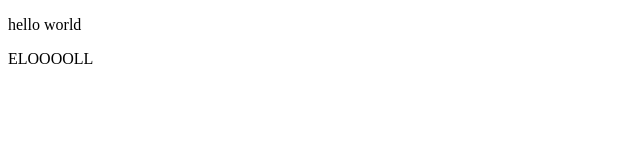
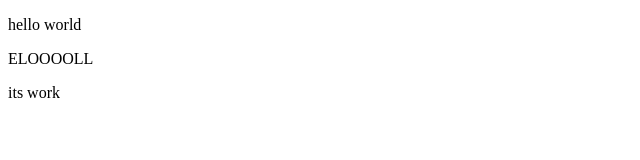
Before and after one commit to Yuda1234/git, a plain HTML site: page index2.html in a window 1280 px wide. Shown: the full height of the page, 0-640 px from the left. Drawn offline with Linux system fonts and the light colour scheme.

Commit message:
commit its work

```diff
--- a/index2.html
+++ b/index2.html
@@ -9,5 +9,6 @@
 <body>
     <p>hello world</p>
     <p>ELOOOOLL</p>
+    <p>its work</p>
 </body>
 </html>
```
